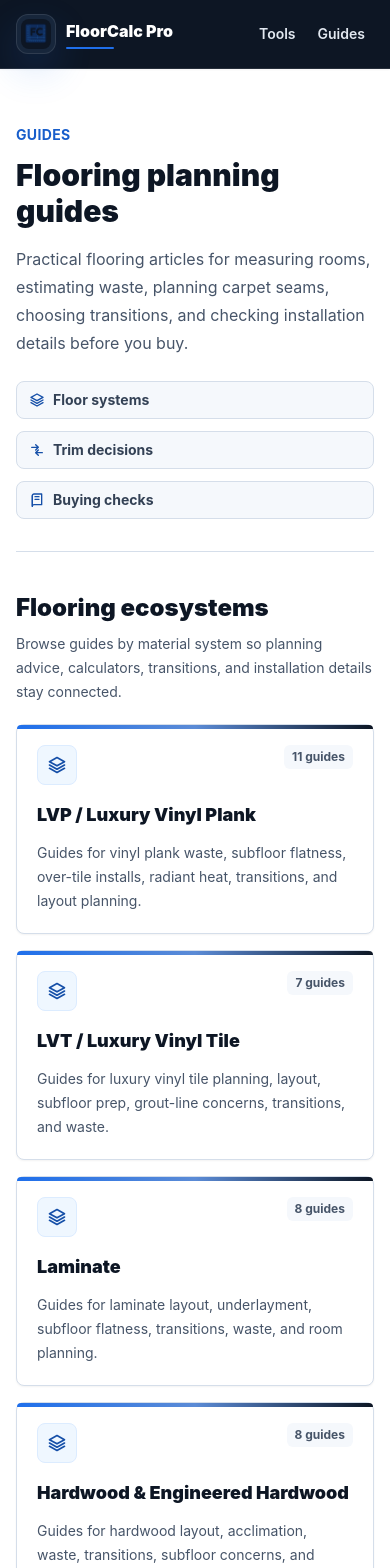
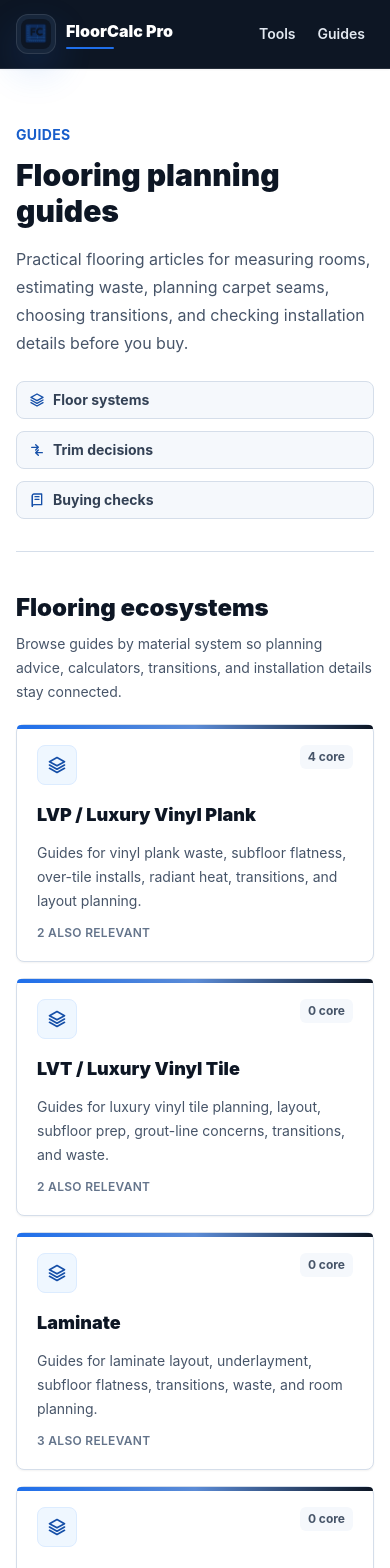
Before and after one commit to irishn82/floorcalc-pro, a Next.js app: page /guides in a window 390 px wide. Shown: the top 1568 px of the page. Built offline with nearby package versions, Linux system fonts and the light colour scheme; no server answers.

Commit message:
Tighten guide ecosystem organization

```diff
--- a/app/(public)/guides/ecosystems/[ecosystem]/page.tsx
+++ b/app/(public)/guides/ecosystems/[ecosystem]/page.tsx
@@ -8,7 +8,7 @@ import { GuideCard } from "@/components/GuideCard";
 import { SectionHeading } from "@/components/SectionHeading";
 import { ToolCard } from "@/components/ToolCard";
 import { getGuideEcosystemBySlug, guideEcosystems } from "@/data/ecosystems";
-import { getGuidesByEcosystem, getRelatedTools } from "@/lib/content/paths";
+import { getPrimaryGuidesByEcosystem, getRelatedTools, getSecondaryGuidesByEcosystem } from "@/lib/content/paths";
 import { createSeoMetadata } from "@/lib/seo/metadata";
 
 type EcosystemPageProps = {
@@ -42,7 +42,8 @@ export default async function GuideEcosystemPage({ params }: EcosystemPageProps)
     notFound();
   }
 
-  const ecosystemGuides = getGuidesByEcosystem(ecosystem.slug);
+  const coreGuides = getPrimaryGuidesByEcosystem(ecosystem.slug);
+  const relatedGuides = getSecondaryGuidesByEcosystem(ecosystem.slug);
   const relatedTools = getRelatedTools(ecosystem.relatedTools);
   const siblingEcosystems = guideEcosystems.filter((item) => item.slug !== ecosystem.slug).slice(0, 4);
 
@@ -73,10 +74,13 @@ export default async function GuideEcosystemPage({ params }: EcosystemPageProps)
         </div>
 
         <div className="mt-10">
-          <h2 className="text-2xl font-black tracking-normal text-ink">Guides in this ecosystem</h2>
-          {ecosystemGuides.length > 0 ? (
+          <h2 className="text-2xl font-black tracking-normal text-ink">Core guides in this ecosystem</h2>
+          <p className="mt-2 max-w-2xl text-sm leading-6 text-slate-600">
+            These guides are primarily about {ecosystem.shortTitle} or this exact planning category.
+          </p>
+          {coreGuides.length > 0 ? (
             <div className="mt-6 grid gap-5 md:grid-cols-2 lg:grid-cols-3">
-              {ecosystemGuides.map((guide) => (
+              {coreGuides.map((guide) => (
                 <GuideCard key={guide.slug} guide={guide} />
               ))}
             </div>
@@ -86,6 +90,20 @@ export default async function GuideEcosystemPage({ params }: EcosystemPageProps)
             </div>
           )}
         </div>
+
+        {relatedGuides.length > 0 ? (
+          <div className="mt-14 border-t border-line pt-10">
+            <h2 className="text-2xl font-black tracking-normal text-ink">Also relevant</h2>
+            <p className="mt-2 max-w-2xl text-sm leading-6 text-slate-600">
+              These guides overlap with this ecosystem, but their main home is another flooring category.
+            </p>
+            <div className="mt-6 grid gap-5 md:grid-cols-2 lg:grid-cols-3">
+              {relatedGuides.map((guide) => (
+                <GuideCard key={guide.slug} guide={guide} />
+              ))}
+            </div>
+          </div>
+        ) : null}
 
         <div className="mt-14 border-t border-line pt-10">
           <h2 className="text-2xl font-black tracking-normal text-ink">Useful calculators</h2>
--- a/app/(public)/guides/page.tsx
+++ b/app/(public)/guides/page.tsx
@@ -6,7 +6,7 @@ import { GuideCard } from "@/components/GuideCard";
 import { SectionHeading } from "@/components/SectionHeading";
 import { guideEcosystems } from "@/data/ecosystems";
 import { guides } from "@/data/guides";
-import { getGuidesByEcosystem } from "@/lib/content/paths";
+import { getPrimaryGuidesByEcosystem, getSecondaryGuidesByEcosystem } from "@/lib/content/paths";
 import { createSeoMetadata } from "@/lib/seo/metadata";
 
 export const metadata: Metadata = createSeoMetadata({
@@ -63,7 +63,8 @@ export default function GuidesIndexPage() {
           </div>
           <div className="mt-5 grid gap-4 md:grid-cols-2 xl:grid-cols-4">
             {guideEcosystems.map((ecosystem) => {
-              const ecosystemGuides = getGuidesByEcosystem(ecosystem.slug);
+              const coreGuides = getPrimaryGuidesByEcosystem(ecosystem.slug);
+              const relatedGuides = getSecondaryGuidesByEcosystem(ecosystem.slug);
 
               return (
                 <Link
@@ -76,11 +77,16 @@ export default function GuidesIndexPage() {
                       <FlooringIcon name={ecosystem.slug === "carpet-padding" ? "carpet" : "layers"} />
                     </span>
                     <span className="rounded-md bg-field px-2 py-1 text-xs font-bold text-slate-600">
-                      {ecosystemGuides.length} guides
+                      {coreGuides.length} core
                     </span>
                   </div>
                   <h3 className="mt-4 text-lg font-black text-ink group-hover:text-accent-700">{ecosystem.title}</h3>
                   <p className="mt-3 text-sm leading-6 text-slate-600">{ecosystem.description}</p>
+                  {relatedGuides.length > 0 ? (
+                    <p className="mt-3 text-xs font-semibold uppercase tracking-wide text-slate-500">
+                      {relatedGuides.length} also relevant
+                    </p>
+                  ) : null}
                 </Link>
               );
             })}
@@ -101,7 +107,8 @@ export default function GuidesIndexPage() {
 
         <div className="mt-14 space-y-12 border-t border-line pt-10">
           {guideEcosystems.map((ecosystem) => {
-            const ecosystemGuides = getGuidesByEcosystem(ecosystem.slug);
+            const coreGuides = getPrimaryGuidesByEcosystem(ecosystem.slug);
+            const relatedGuides = getSecondaryGuidesByEcosystem(ecosystem.slug);
 
             return (
               <section key={ecosystem.slug} id={ecosystem.slug} className="scroll-mt-24">
@@ -118,9 +125,9 @@ export default function GuidesIndexPage() {
                     View ecosystem
                   </Link>
                 </div>
-                {ecosystemGuides.length > 0 ? (
+                {coreGuides.length > 0 ? (
                   <div className="mt-5 grid gap-5 md:grid-cols-2 lg:grid-cols-3">
-                    {ecosystemGuides.slice(0, 6).map((guide) => (
+                    {coreGuides.slice(0, 6).map((guide) => (
                       <GuideCard key={guide.slug} guide={guide} />
                     ))}
                   </div>
@@ -129,6 +136,22 @@ export default function GuidesIndexPage() {
                     Guides for this ecosystem are planned for a future editorial pass.
                   </div>
                 )}
+                {relatedGuides.length > 0 ? (
+                  <div className="mt-5 rounded-lg border border-line bg-field p-4">
+                    <h3 className="text-sm font-bold uppercase tracking-wide text-slate-500">Also relevant</h3>
+                    <div className="mt-3 flex flex-wrap gap-2">
+                      {relatedGuides.slice(0, 4).map((guide) => (
+                        <Link
+                          key={guide.slug}
+                          href={`/guides/${guide.slug}`}
+                          className="rounded-md border border-line bg-white px-3 py-2 text-sm font-bold text-slate-700 transition hover:border-accent-100 hover:text-accent-700"
+                        >
+                          {guide.title}
+                        </Link>
+                      ))}
+                    </div>
+                  </div>
+                ) : null}
               </section>
             );
           })}
--- a/data/guides.ts
+++ b/data/guides.ts
@@ -12,7 +12,6 @@ export const guides: Guide[] = [
     dateModified: "2026-05-22",
     readTime: "9 min read",
     primaryEcosystem: "planning-measuring-transitions",
-    secondaryEcosystems: ["lvp", "lvt", "laminate", "hardwood-engineered-hardwood", "tile", "sheet-vinyl", "carpet-padding"],
     materialTypes: [
       "lvp",
       "lvt",
@@ -230,7 +229,6 @@ export const guides: Guide[] = [
     dateModified: "2026-05-22",
     readTime: "10 min read",
     primaryEcosystem: "lvp",
-    secondaryEcosystems: ["planning-measuring-transitions"],
     materialTypes: ["lvp"],
     topicCluster: "waste",
     relatedTools: ["flooring-square-footage-calculator", "waste-calculator", "pattern-repeat-calculator"],
@@ -409,7 +407,6 @@ export const guides: Guide[] = [
     dateModified: "2026-05-22",
     readTime: "9 min read",
     primaryEcosystem: "carpet-padding",
-    secondaryEcosystems: ["planning-measuring-transitions"],
     materialTypes: ["carpet"],
     topicCluster: "layout",
     relatedTools: ["carpet-seam-planner", "flooring-square-footage-calculator", "pattern-repeat-calculator"],
@@ -585,7 +582,6 @@ export const guides: Guide[] = [
     dateModified: "2026-05-22",
     readTime: "5 min read",
     primaryEcosystem: "planning-measuring-transitions",
-    secondaryEcosystems: ["lvp", "lvt", "laminate", "hardwood-engineered-hardwood", "tile", "sheet-vinyl", "carpet-padding"],
     materialTypes: ["transitions", "lvp", "lvt", "laminate", "engineered-hardwood", "ceramic-tile", "sheet-vinyl", "carpet"],
     topicCluster: "transitions",
     relatedTools: ["transition-estimator", "flooring-square-footage-calculator", "stair-flooring-calculator"],
@@ -660,7 +656,6 @@ export const guides: Guide[] = [
     dateModified: "2026-05-22",
     readTime: "6 min read",
     primaryEcosystem: "planning-measuring-transitions",
-    secondaryEcosystems: ["lvp", "laminate", "hardwood-engineered-hardwood", "tile", "sheet-vinyl", "carpet-padding"],
     materialTypes: ["lvp", "laminate", "engineered-hardwood", "ceramic-tile", "porcelain-tile", "sheet-vinyl", "carpet"],
     topicCluster: "pets",
     relatedTools: ["flooring-square-footage-calculator", "waste-calculator", "transition-estimator"],
@@ -735,7 +730,7 @@ export const guides: Guide[] = [
     dateModified: "2026-05-22",
     readTime: "10 min read",
     primaryEcosystem: "lvp",
-    secondaryEcosystems: ["lvt", "tile", "planning-measuring-transitions"],
+    secondaryEcosystems: ["lvt", "tile"],
     materialTypes: ["lvp", "lvt", "ceramic-tile", "porcelain-tile", "stone-tile"],
     topicCluster: "subfloor-prep",
     relatedTools: ["flooring-square-footage-calculator", "waste-calculator", "transition-estimator"],
@@ -914,8 +909,8 @@ export const guides: Guide[] = [
     dateModified: "2026-05-22",
     readTime: "10 min read",
     primaryEcosystem: "planning-measuring-transitions",
-    secondaryEcosystems: ["lvp", "lvt", "laminate", "hardwood-engineered-hardwood", "tile", "sheet-vinyl", "carpet-padding"],
-    materialTypes: ["lvp", "lvt", "laminate", "hardwood", "engineered-hardwood", "ceramic-tile", "sheet-vinyl", "carpet"],
+    secondaryEcosystems: ["lvp", "laminate", "hardwood-engineered-hardwood", "tile"],
+    materialTypes: ["lvp", "laminate", "hardwood", "engineered-hardwood", "ceramic-tile"],
     topicCluster: "radiant-heat",
     relatedTools: ["flooring-square-footage-calculator", "waste-calculator", "transition-estimator"],
     relatedGuides: ["lvp-waste-percentage-guide", "luxury-vinyl-over-tile"],
@@ -1262,7 +1257,7 @@ export const guides: Guide[] = [
     dateModified: "2026-05-22",
     readTime: "9 min read",
     primaryEcosystem: "lvp",
-    secondaryEcosystems: ["lvt", "laminate", "hardwood-engineered-hardwood", "planning-measuring-transitions"],
+    secondaryEcosystems: ["lvt", "laminate", "hardwood-engineered-hardwood"],
     materialTypes: ["lvp", "lvt", "laminate", "engineered-hardwood"],
     topicCluster: "installation-method",
     relatedTools: ["flooring-square-footage-calculator", "waste-calculator"],
@@ -1439,7 +1434,6 @@ export const guides: Guide[] = [
     dateModified: "2026-05-22",
     readTime: "9 min read",
     primaryEcosystem: "lvp",
-    secondaryEcosystems: ["lvt", "planning-measuring-transitions"],
     materialTypes: ["lvp", "lvt"],
     topicCluster: "subfloor-prep",
     relatedTools: ["flooring-square-footage-calculator", "waste-calculator"],
@@ -1608,7 +1602,6 @@ export const guides: Guide[] = [
     dateModified: "2026-05-22",
     readTime: "8 min read",
     primaryEcosystem: "planning-measuring-transitions",
-    secondaryEcosystems: ["lvp", "laminate", "hardwood-engineered-hardwood", "tile", "sheet-vinyl", "carpet-padding"],
     materialTypes: ["lvp", "laminate", "hardwood", "engineered-hardwood", "ceramic-tile", "porcelain-tile", "sheet-vinyl", "carpet"],
     topicCluster: "repairs",
     relatedTools: ["waste-calculator", "flooring-square-footage-calculator"],
@@ -1770,7 +1763,6 @@ export const guides: Guide[] = [
     dateModified: "2026-05-22",
     readTime: "8 min read",
     primaryEcosystem: "planning-measuring-transitions",
-    secondaryEcosystems: ["lvp", "lvt", "laminate", "hardwood-engineered-hardwood", "tile", "sheet-vinyl", "carpet-padding"],
     materialTypes: ["transitions", "lvp", "lvt", "laminate", "engineered-hardwood", "ceramic-tile", "sheet-vinyl", "carpet"],
     topicCluster: "transitions",
     relatedTools: ["transition-estimator"],
--- a/lib/content/paths.ts
+++ b/lib/content/paths.ts
@@ -19,15 +19,18 @@ export function getRelatedGuides(slugs: string[]) {
   return slugs.map(getGuideBySlug).filter((guide): guide is Guide => Boolean(guide));
 }
 
-export function getGuidesByEcosystem(ecosystemSlug: GuideEcosystemSlug) {
+export function getPrimaryGuidesByEcosystem(ecosystemSlug: GuideEcosystemSlug) {
+  return guides.filter((guide) => guide.primaryEcosystem === ecosystemSlug);
+}
+
+export function getSecondaryGuidesByEcosystem(ecosystemSlug: GuideEcosystemSlug) {
   return guides.filter(
-    (guide) =>
-      guide.primaryEcosystem === ecosystemSlug || Boolean(guide.secondaryEcosystems?.includes(ecosystemSlug))
+    (guide) => guide.primaryEcosystem !== ecosystemSlug && Boolean(guide.secondaryEcosystems?.includes(ecosystemSlug))
   );
 }
 
 export function getEcosystemRelatedGuides(guide: Guide, limit = 4) {
-  return getGuidesByEcosystem(guide.primaryEcosystem)
+  return getPrimaryGuidesByEcosystem(guide.primaryEcosystem)
     .filter((relatedGuide) => relatedGuide.slug !== guide.slug)
     .slice(0, limit);
 }
```
